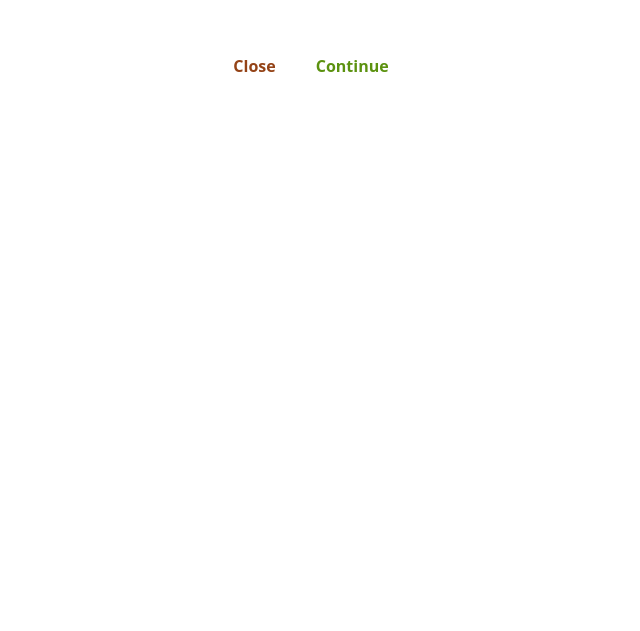
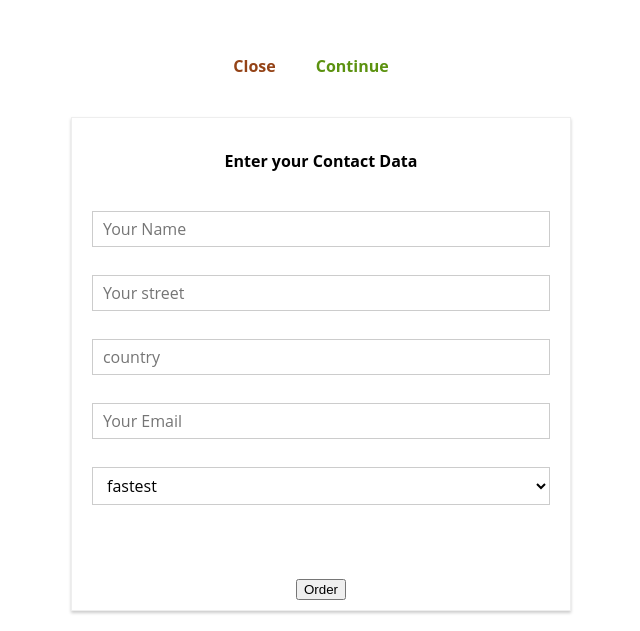
Before and after one commit to Arxlan40/My_Burger_App, a React app: page /checkOut in a window 1280 px wide. Shown: the part 701-1332 px from the top of the page, without its empty margins (319-959 px from the left). Before the commit the page ends 800 px from the top, so only its background shows below. Built offline with nearby package versions, Linux system fonts and the light colour scheme; the HTML template or start-up script is replaced by a standard one.

Commit message:
Added Form Validation :page_facing_up:

```diff
--- a/src/App.js
+++ b/src/App.js
@@ -1,24 +1,21 @@
 import Layout from "./components/Layouts/Layout";
-import {Route ,Switch} from "react-router-dom"
+import { Route, Switch } from "react-router-dom";
 import React, { Component } from "react";
 import BurgerBuilder from "./containers/BurgerBuilder/Burgebuilder";
-import CheckOut from "./containers/Checkout/CheckOut"
-import Orders from './containers/Orders/Orders';
+import CheckOut from "./containers/Checkout/CheckOut";
+import Orders from "./containers/Orders/Orders";
 
 class App extends Component {
   render() {
     return (
       <div>
         <Layout>
+          <Switch>
+            <Route path="/orders" component={Orders} />
 
-          <Switch>
-          <Route path="/orders" component={Orders} />
-
-            <Route path="/" exact component={BurgerBuilder}/>
-            <Route path="/checkOut" exact component={CheckOut}/>
-
+            <Route path="/" exact component={BurgerBuilder} />
+            <Route path="/checkOut" exact component={CheckOut} />
           </Switch>
-
         </Layout>
       </div>
     );
--- /dev/null
+++ b/src/components/UI/Input/Input.jsx
@@ -0,0 +1,53 @@
+import React from "react";
+import Classes from "./Input.module.css";
+const Input = (props) => {
+  let inputElement = null;
+  switch (props.elementType) {
+    case "input":
+      inputElement = (
+        <input  onChange={props.change}
+          className={Classes.InputElement}
+          {...props.elementConfig}
+          value={props.value}
+        />
+      );
+      break;
+    case "textarea":
+      inputElement = (
+        <textarea onChange={props.change}
+          className={Classes.InputElement}
+          {...props.elementConfig}
+          value={props.value}
+        />
+      );
+      break;
+    case "select":
+      inputElement = (
+        <select   onChange={props.change}        className={Classes.InputElement}
+        >
+          {props.elementConfig.options.map(value => (
+            <option value={value.value}>{value.displayValue}</option>
+          ))}
+        </select>
+      );
+
+      break;
+    default:
+      inputElement = (
+        <input
+          className={Classes.InputElement}
+          {...props.elementConfig}
+          value={props.value}
+        />
+      );
+  }
+
+  return (
+    <div className={Classes.Input}>
+      <label className={Classes.Label}>{props.label}</label>
+      {inputElement}
+    </div>
+  );
+};
+
+export default Input;
--- /dev/null
+++ b/src/components/UI/Input/Input.module.css
@@ -0,0 +1,27 @@
+.Input {
+    width: 100%;
+    padding: 10px;
+    box-sizing: border-box;
+}
+
+.Label {
+    font-weight: bold;
+    display: block;
+    margin-bottom: 8px;
+}
+
+.InputElement {
+    outline: none;
+    border: 1px solid #ccc;
+    background-color: white;
+    font: inherit;
+    padding: 6px 10px;
+    display: block;
+    width: 100%;
+    box-sizing: border-box;
+}
+
+.InputElement:focus {
+    outline: none;
+    background-color: #ccc;
+}
--- a/src/containers/Checkout/CheckOut.js
+++ b/src/containers/Checkout/CheckOut.js
@@ -13,7 +13,7 @@ class CheckOut extends Component {
     const ingredients = {};
     let price;
     for (let params of query.entries()) {
-      if (params[0] == "price") {
+      if (params[0] === "price") {
         price = params[1];
       } else {
         ingredients[params[0]] = +params[1];
@@ -21,15 +21,14 @@ class CheckOut extends Component {
     }
     console.log(price);
 
-    this.state ={ ingredients: ingredients, price: price };
+    this.state = { ingredients: ingredients, price: price };
   }
   cancelHander = () => {
     this.props.history.goBack();
   };
   continueHander = () => {
-    this.props.history.replace("/checkout/contact-data");
+    this.props.history.replace("/checkout");
   };
-
 
   render() {
     return (
@@ -40,8 +39,10 @@ class CheckOut extends Component {
           ingredients={this.state.ingredients}
         />
         <Route
-          path={this.props.match.path + "/contact-Data"}
-          render={(props) => <ContactData ingredients={this.state.ingredients} {...props}/>}
+          path={this.props.match.path}
+          render={(props) => (
+            <ContactData ingredients={this.state.ingredients} {...props} />
+          )}
         />
       </div>
     );
--- a/src/containers/Checkout/ContactData/ContactData.jsx
+++ b/src/containers/Checkout/ContactData/ContactData.jsx
@@ -1,65 +1,128 @@
-import React, { Component } from 'react';
+import React, { Component } from "react";
 
-import Button from '../../../components/UI/Button/Button';
-import Spinner from '../../../components/UI/Spinner/Spinner';
-import classes from './ContactData.module.css';
-import axios from '../../../Axios';
-
+import Button from "../../../components/UI/Button/Button";
+import Spinner from "../../../components/UI/Spinner/Spinner";
+import classes from "./ContactData.module.css";
+import axios from "../../../Axios";
+import Input from "../../../components/UI/Input/Input";
 class ContactData extends Component {
   state = {
-        name: '',
-        email: '',
-        address: {
-            street: '',
-            postalCode: ''
+    orderFrom: {
+      name: {
+        elementType: "input",
+        elementConfig: {
+          type: "Text",
+          placeholder: "Your Name",
         },
-        loading: false
-    }
+        value: "",
+      },
 
-    orderHandler = ( event ) => {
+      street: {
+        elementType: "input",
+        elementConfig: {
+          type: "Text",
+          placeholder: "Your street",
+        },
+        value: "",
+      },
+
+      country: {
+        elementType: "input",
+        elementConfig: {
+          type: "Text",
+          placeholder: "country",
+        },
+        value: "",
+      },
+
+      email: {
+        elementType: "input",
+        elementConfig: {
+          type: "email",
+          placeholder: "Your Email",
+        },
+        value: "",
+      },
+
+      deliveryMethod: {
+        elementType: "select",
+        elementConfig: {
+          options: [
+            { value: "fastest", displayValue: "fastest" },
+            { value: "fastest", displayValue: "fastest" },
+          ],
+        },
+        value: "",
+      },
+    },
+    loading: false,
+  };
+
+  orderHandler = (event) => {
     event.preventDefault();
-        this.setState( { loading: true } );
+    this.setState({ loading: true });
     const order = {
       ingredients: this.props.ingredients,
       price: this.props.price,
-            customer: {
-                name: 'Max Schwarzmüller',
-                address: {
-                    street: 'Teststreet 1',
-                    zipCode: '41351',
-                    country: 'Germany'
-                },
-                email: 'test@test.com'
-            },
-            deliveryMethod: 'fastest'
+    };
+    axios
+      .post("/orders.json", order)
+      .then((response) => {
+        this.setState({ loading: false });
+        this.props.history.push("/");
+      })
+      .catch((error) => {
+        this.setState({ loading: false });
+      });
+  };
+
+  changeHandler = (event, identifier) => {
+    const updatedfrom = {
+      ...this.state.orderFrom,
+    };
+    const updatedformelement = {
+      ...updatedfrom[identifier],
+    };
+
+    updatedformelement.value=event.target.value;
+
+        updatedfrom[identifier]=updatedformelement;
+    this.setState({orderFrom:updatedfrom})
+  };
+
+  render() {
+    const formElmentArray = [];
+    for (let key in this.state.orderFrom) {
+      formElmentArray.push({
+        id: key,
+        config: this.state.orderFrom[key],
+      });
     }
-        axios.post( '/orders.json', order )
-            .then( response => {
-                this.setState( { loading: false } );
-                this.props.history.push('/');
-            } )
-            .catch( error => {
-                this.setState( { loading: false } );
-            } );
-    }
-
-    render () {
     let form = (
       <form>
-                <input className={classes.Input} type="text" name="name" placeholder="Your Name" />
-                <input className={classes.Input} type="email" name="email" placeholder="Your Mail" />
-                <input className={classes.Input} type="text" name="street" placeholder="Street" />
-                <input className={classes.Input} type="text" name="postal" placeholder="Postal Code" />
-                <Button btnType="Success" clicked={this.orderHandler}>ORDER</Button>
+        {formElmentArray.map((formelement) => (
+          <Input
+            change={(event) => this.changeHandler(event, formelement.id)}
+            key={formelement.id}
+            elementType={formelement.config.elementType}
+            elementConfig={formelement.config.elementConfig}
+            value={formelement.config.value}
+          />
+        ))}
+
+        <Button btnType="Success" clicked={this.orderHandler}>
+          ORDER
+        </Button>
       </form>
     );
-        if ( this.state.loading ) {
+    if (this.state.loading) {
       form = <Spinner />;
     }
     return (
       <div className={classes.ContactData}>
         <h4>Enter your Contact Data</h4>
         {form}
+        <button>Order</button>
       </div>
     );
   }
--- a/src/containers/Checkout/ContactData/ContactData.module.css
+++ b/src/containers/Checkout/ContactData/ContactData.module.css
@@ -8,9 +8,6 @@
     box-sizing: border-box;
 }
 
-.Input {
-    display: block;
-}
 
 @media (min-width: 600px) {
     .ContactData {
```
Lines whose indentation alone changed are shown as unchanged.
